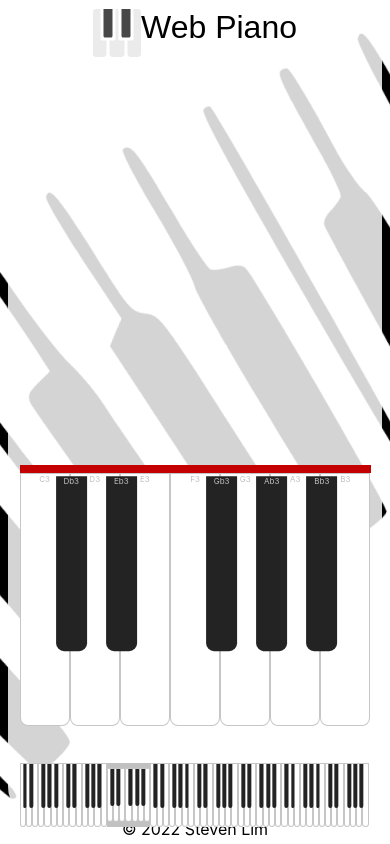
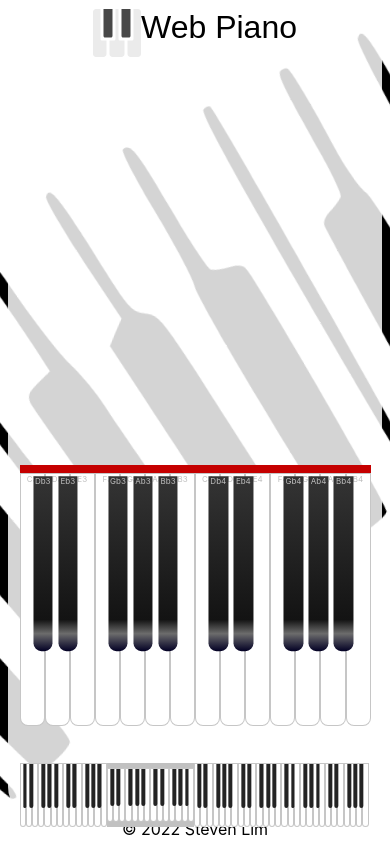
Before and after one commit to StevenLimCA/Ear-trainer, a React (Create React App) app: page / in a window 390 px wide. Built offline with nearby package versions, Linux system fonts and the light colour scheme; no server answers.

Commit message:
changed octaves for mobile

```diff
--- a/src/components/Controls/Controls.scss
+++ b/src/components/Controls/Controls.scss
@@ -15,6 +15,7 @@
 
         @include desktop {
             height: 6rem;
+
         }
     }
 
--- a/src/components/Octave/Octave.scss
+++ b/src/components/Octave/Octave.scss
@@ -14,7 +14,7 @@
         border: 0.1rem solid rgba(157, 157, 157, 0.582);
         box-sizing: border-box;
         height: 100%;
-        width: 13vw;
+        width: 7vw;
         border-radius: 0 0 0.5rem 0.5rem;
         -moz-user-select: -moz-none;
         -khtml-user-select: none;
@@ -42,11 +42,11 @@
     }
 
     &__blackNote {
-        background-color: rgb(35, 35, 35);
+        background: linear-gradient(360deg, rgba(2, 0, 36, 1) 0%, rgba(108, 108, 108, 1) 10%, rgba(19, 19, 19, 1) 18%, rgba(52, 52, 52, 1) 100%);
         height: 70%;
         border-radius: 0 0 0.5rem 0.5rem;
-        width: 8vw;
-        transform: translate(9vw, -2vw);
+        width: 5vw;
+        transform: translate(3.2vw, -2vw);
         z-index: 105;
         -moz-user-select: -moz-none;
         -khtml-user-select: none;
@@ -69,6 +69,7 @@
     }
 }
 
+//flats
 .D0,
 .Db0,
 .Db1,
@@ -116,6 +117,7 @@
 
 }
 
+// white keys
 .D1,
 .D2,
 .D3,
--- a/src/components/Piano/Piano.jsx
+++ b/src/components/Piano/Piano.jsx
@@ -25,7 +25,7 @@ export default function Piano({
   useEffect(
     (props) => {
       if (windowDimension.winWidth < 768) {
-        setOctaves([3]);
+        setOctaves([3, 4]);
       } else if (windowDimension.winWidth < 1280) {
         setOctaves([3, 4]);
       } else {
```
